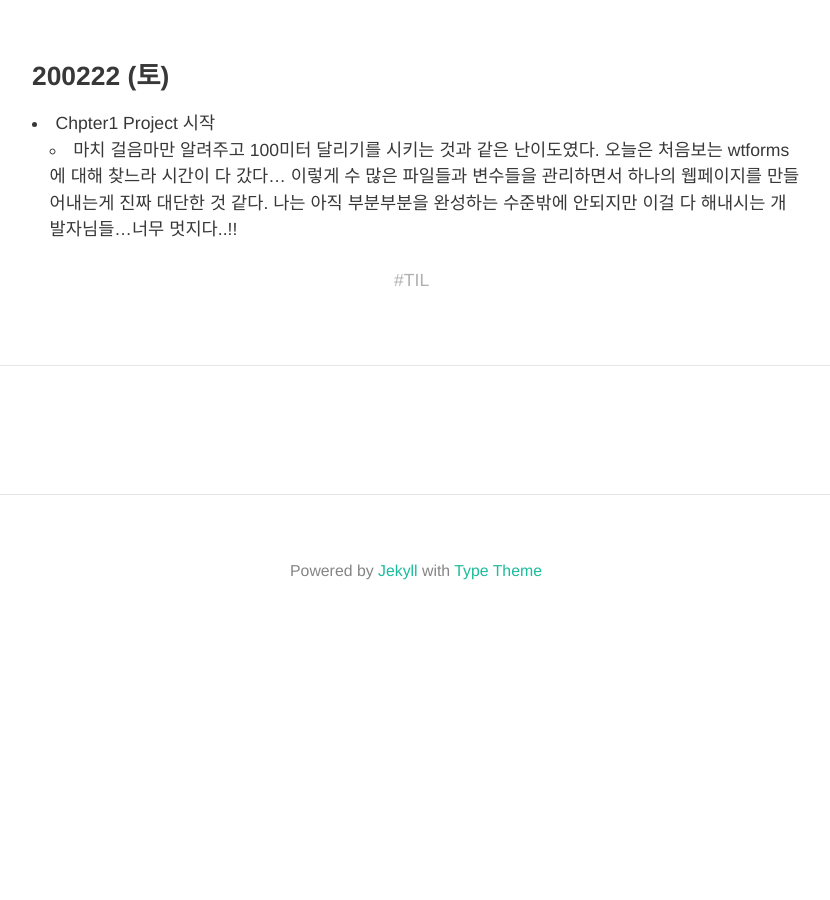
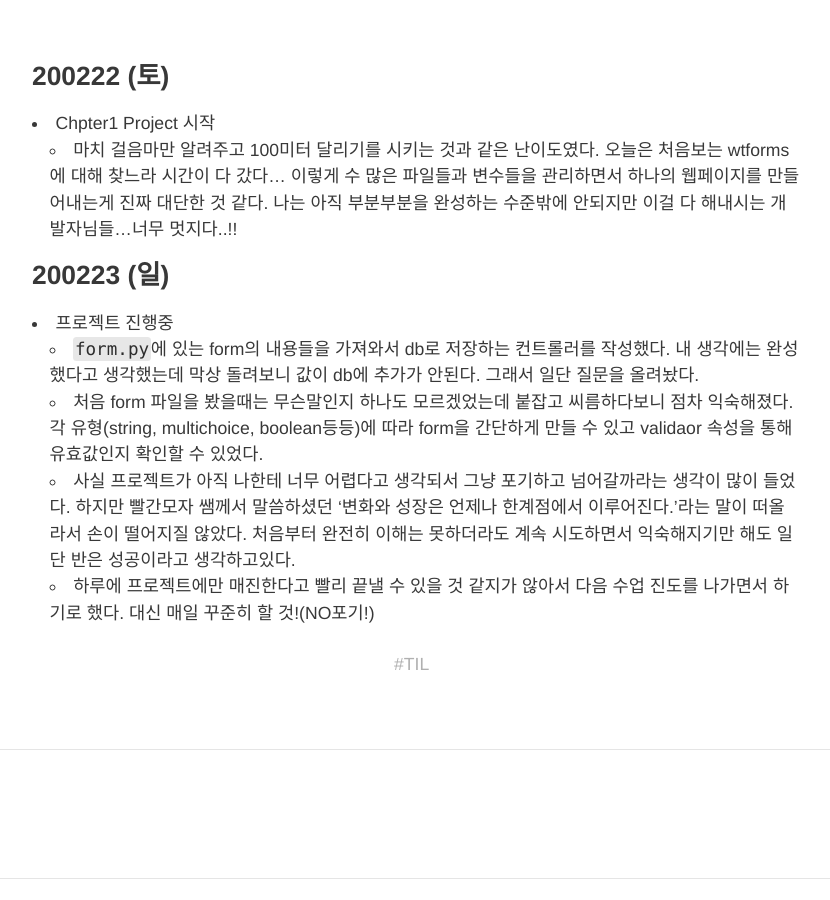
Before and after one commit to HyunlangBan/hyunlangban.github.io, a Jekyll site: the page built from _posts/2020-02-18-til-week.md, in a window 1280 px wide and 900 px high, scrolled down 2292 px. Shown: the whole window, without its empty margins (224-1054 px from the left). Built offline with Jekyll 4.4.1, drawn with Linux system fonts in a browser that asks for light colours; nearby versions of some CDN libraries; some web fonts are replaced; comment, search, counter and statistics services are not loaded; before the commit the page ends 2939 px from its top, so only the background shows below that.

Commit message:
Update 2020-02-18-til-week.md

```diff
--- a/_posts/2020-02-18-til-week.md
+++ b/_posts/2020-02-18-til-week.md
@@ -63,3 +63,10 @@ tag: TIL
 ### 200222 (토)
 - Chpter1 Project 시작
   - 마치 걸음마만 알려주고 100미터 달리기를 시키는 것과 같은 난이도였다. 오늘은 처음보는 wtforms에 대해 찾느라 시간이 다 갔다... 이렇게 수 많은 파일들과 변수들을 관리하면서 하나의 웹페이지를 만들어내는게 진짜 대단한 것 같다. 나는 아직 부분부분을 완성하는 수준밖에 안되지만 이걸 다 해내시는 개발자님들...너무 멋지다..!!
+
+### 200223 (일)
+- 프로젝트 진행중
+  - `form.py`에 있는 form의 내용들을 가져와서 db로 저장하는 컨트롤러를 작성했다. 내 생각에는 완성했다고 생각했는데 막상 돌려보니 값이 db에 추가가 안된다. 그래서 일단 질문을 올려놨다.
+  - 처음 form 파일을 봤을때는 무슨말인지 하나도 모르겠었는데 붙잡고 씨름하다보니 점차 익숙해졌다. 각 유형(string, multichoice, boolean등등)에 따라 form을 간단하게 만들 수 있고 validaor 속성을 통해 유효값인지 확인할 수 있었다.
+  - 사실 프로젝트가 아직 나한테 너무 어렵다고 생각되서 그냥 포기하고 넘어갈까라는 생각이 많이 들었다. 하지만 빨간모자 쌤께서 말씀하셨던 '변화와 성장은 언제나 한계점에서 이루어진다.'라는 말이 떠올라서 손이 떨어지질 않았다. 처음부터 완전히 이해는 못하더라도 계속 시도하면서 익숙해지기만 해도 일단 반은 성공이라고 생각하고있다.
+  - 하루에 프로젝트에만 매진한다고 빨리 끝낼 수 있을 것 같지가 않아서 다음 수업 진도를 나가면서 하기로 했다. 대신 매일 꾸준히 할 것!(NO포기!)
```
